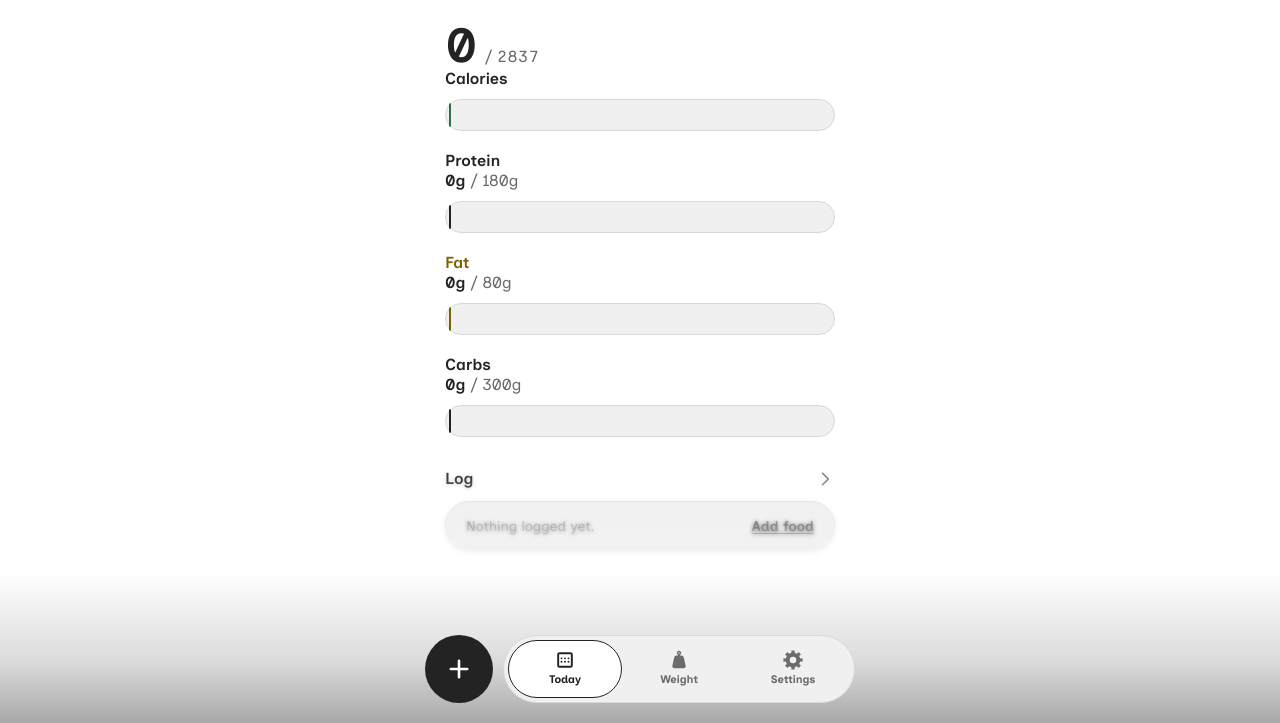
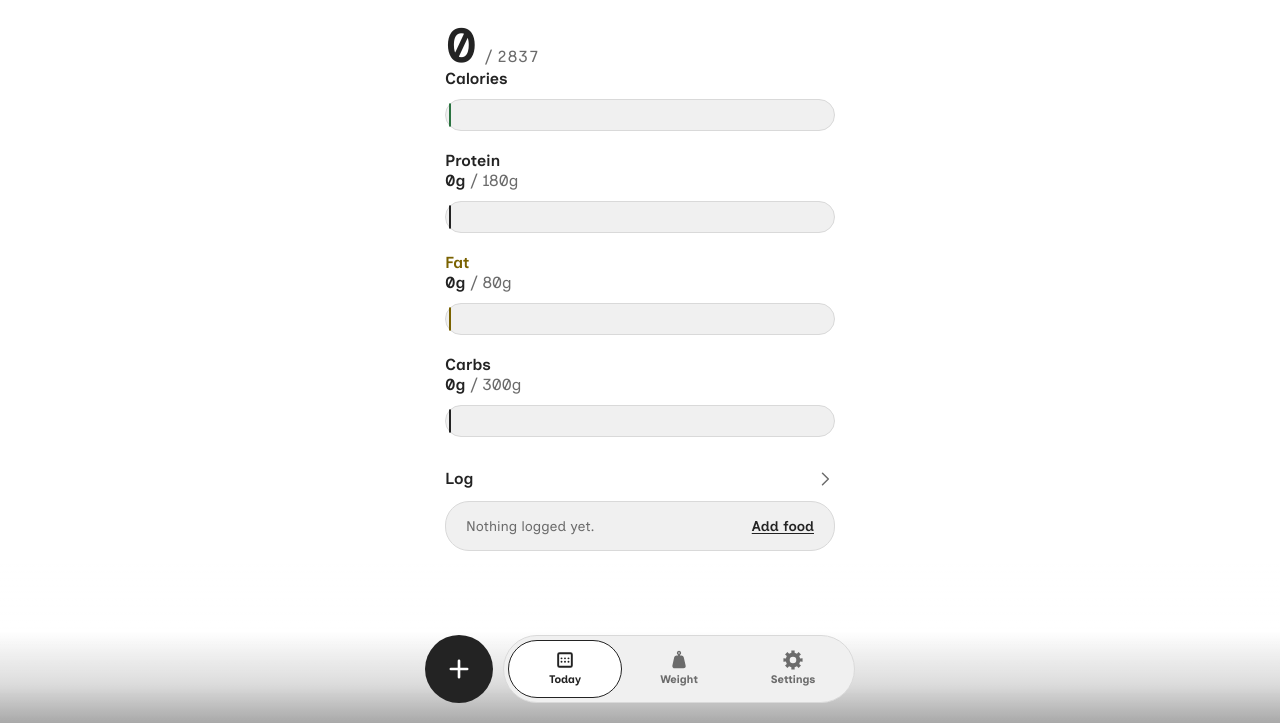
Before and after one commit to drewalfano/trackd, a website built with Vite: page index.html in a window 1280 px wide. Shown: the part 77-800 px from the top of the page. Built offline with nearby package versions, Linux system fonts and the light colour scheme.

Commit message:
Tab bar 20px off each edge, and a 159px fade
Both taken off the Figma frame rather than estimated.

The bar now sits a flat 20px from the bottom and 20px from each side. It was
using safe-area-inset-bottom plus a gutter, which on this device is 34pt plus
20px and pushed it ~54px up — that inset is sized for edge-to-edge content,
and a floating pill only has to clear the home indicator in the bottom ~13pt.

The fade is 159px bottom-anchored, matching the blur rect in the frame, where
it had been 260px and washed out most of the log card. The blur inside it
drops to three compounding layers reaching ~6px, down from four reaching
~25px: the Figma effect is a progressive blur of 0 to 4, and the depth comes
from the gradient fill over it rather than the radius. The veil ramps harder
to carry that over the shorter band.

--nav-inset, --nav-height and --nav-fade are shared custom properties now, so
the screen padding and the toast offset track the bar rather than each keeping
their own copy of the arithmetic.

```diff
--- a/src/main.js
+++ b/src/main.js
@@ -77,22 +77,22 @@ const TABS = [
  * The blur ramp: [radius, solid to %, transparent by %], bottom-up.
  *
  * Each layer sits on top of the previous one and re-blurs its output, so the
- * radii compound rather than replace — about 25px effective at the bottom edge,
- * tapering to nothing by the top of the fade. Radii grow while the window
- * halves, because perceived blur scales with the square root of the summed
- * radii, not linearly; equal steps read as visible bands.
+ * radii compound rather than replace — about 6px effective at the bottom edge,
+ * tapering to nothing by the top of the band.
  *
- * Four layers, not more. Every backdrop-filter costs the compositor a separate
- * snapshot-and-blur of the region behind it on each frame, and this band is
- * fixed over a scrolling list, so it pays that cost continuously. The ramp is
- * what creates the depth, not the layer count — seven looked the same and cost
- * nearly twice as much.
+ * 6px is deliberately mild, because the Figma effect is a progressive blur of
+ * 0 → 4 and the depth comes from the gradient fill layered over it, not from
+ * the radius. An aggressive blur reads as frosted glass; this reads as content
+ * receding.
+ *
+ * Three layers, not more. Every backdrop-filter costs the compositor its own
+ * snapshot-and-blur of the region behind it, every frame, and this band is
+ * fixed over a scrolling list — so it pays that continuously.
  */
 const BLUR_RAMP = [
-  [2, 66, 100],
-  [5, 44, 72],
-  [10, 22, 48],
-  [22, 0, 26],
+  [1.5, 60, 100],
+  [3, 32, 66],
+  [5, 0, 36],
 ]
 
 /**
@@ -140,7 +140,7 @@ function tabBar() {
     'nav',
     {
       class: 'pointer-events-none fixed inset-x-0 bottom-0 z-40 px-[20px]',
-      style: { paddingBottom: 'calc(20px + env(safe-area-inset-bottom, 0px))' },
+      style: { paddingBottom: 'var(--nav-inset)' },
     },
     h(
       'div',
--- a/src/styles.css
+++ b/src/styles.css
@@ -207,6 +207,24 @@
   }
 }
 
+@layer base {
+  :root {
+    /**
+     * The floating bar sits 20px off the bottom of the screen, and 20px in from
+     * each side — a flat inset, deliberately not `safe-area-inset-bottom`.
+     *
+     * That inset is 34pt here and is sized for content running edge to edge.
+     * Adding it on top pushes the bar visibly high. A floating pill only has to
+     * clear the home indicator, which occupies roughly the bottom 13pt, so 20px
+     * clears it with room to spare.
+     */
+    --nav-inset: 20px;
+    --nav-height: 68px;
+    /* Figma: the blur rect is 402 x 159, bottom-anchored. */
+    --nav-fade: 159px;
+  }
+}
+
 @layer components {
   /* ------------------------------------------------------------- structure */
 
@@ -222,7 +240,7 @@
     margin-inline: auto;
     padding-inline: 20px;
     padding-top: calc(env(safe-area-inset-top, 0px) + 20px);
-    padding-bottom: calc(140px + env(safe-area-inset-bottom, 0px));
+    padding-bottom: calc(var(--nav-height) + var(--nav-inset) + 30px);
   }
 
   /* Grouped card. Surface plus a 1px outline; the outline is what separates it
@@ -495,7 +513,7 @@
     position: fixed;
     inset-inline: 0;
     bottom: 0;
-    height: 260px;
+    height: var(--nav-fade);
     z-index: 30;
     pointer-events: none;
   }
@@ -509,10 +527,10 @@
   .tabbar-fade > .fade-veil {
     background: linear-gradient(
       to top,
-      color-mix(in srgb, var(--color-canvas) 88%, transparent) 0%,
-      color-mix(in srgb, var(--color-canvas) 74%, transparent) 18%,
-      color-mix(in srgb, var(--color-canvas) 46%, transparent) 42%,
-      color-mix(in srgb, var(--color-canvas) 18%, transparent) 66%,
+      color-mix(in srgb, var(--color-canvas) 92%, transparent) 0%,
+      color-mix(in srgb, var(--color-canvas) 80%, transparent) 22%,
+      color-mix(in srgb, var(--color-canvas) 52%, transparent) 48%,
+      color-mix(in srgb, var(--color-canvas) 20%, transparent) 72%,
       transparent 100%
     );
   }
@@ -537,7 +555,7 @@
 
   .tabbar {
     display: flex;
-    height: 68px;
+    height: var(--nav-height);
     flex: 1;
     align-items: stretch;
     padding: 4px;
@@ -569,8 +587,8 @@
     display: flex;
     align-items: center;
     justify-content: center;
-    width: 68px;
-    height: 68px;
+    width: var(--nav-height);
+    height: var(--nav-height);
     flex: none;
     border-radius: 999px;
     background: var(--color-ink);
```
Also changed, not shown: CHANGELOG-visual.md, src/lib/toast.js.
